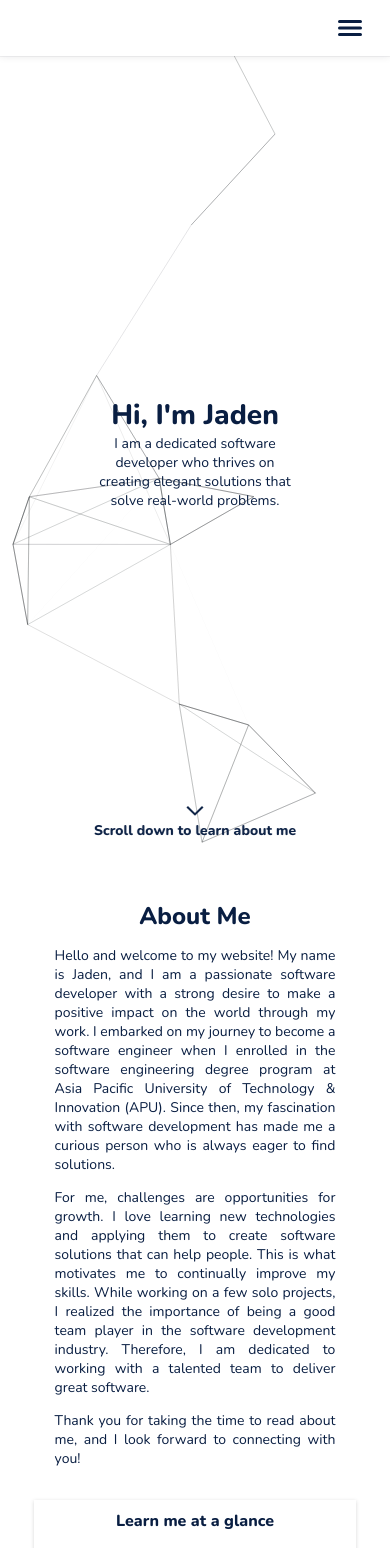
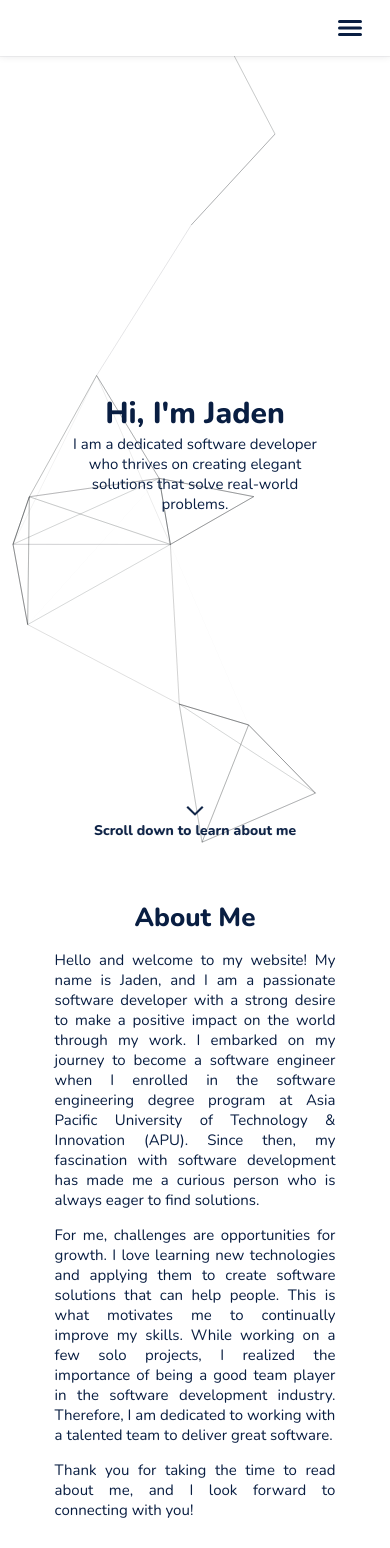
Before and after one commit to soozkai/portfolio-website, a React (Create React App) app: page / in a window 390 px wide. Shown: the top 1548 px of the page. Built offline with nearby package versions, Linux system fonts and the light colour scheme.

Commit message:
optimise mobile experience

```diff
--- a/src/Components/Contact.js
+++ b/src/Components/Contact.js
@@ -25,8 +25,8 @@ const Contact = ({reference}) => {
         'margin':'0 5px',
         'fill':'#FFFFFF'
     }:{
-        'width':'20px',
-        'height':'20px',
+        'width':'30px',
+        'height':'30px',
         'padding':'6px',
         'border': '2px solid #FFFFFF',
         'borderRadius': '50%',
--- a/src/index.css
+++ b/src/index.css
@@ -12,28 +12,25 @@ body {
 }
 @media screen and (max-width: 425px){
   .about-me p{
-    text-align:justify;
-  }
-  .contact-container h1{
-    font-size: 20px !important;
+    text-align: justify;
   }
   .contact-container p{
-    font-size: 12px !important;
+    font-size: 16px !important;
   }
   .modal-text p{
-    text-align: justify;
+    text-align: left;
   }
 }
 
 @media screen and (max-width: 820px){
   p{
-    font-size: 14px !important;
+    font-size: 15px !important;
   }
   h1{
-    font-size: 28px !important;
+    font-size: 30px !important;
   }
   h2{
-    font-size: 24px !important;
+    font-size: 26px !important;
   }
   .scroll-hint-arrow {
     border-width: 0 0 2px 2px !important;
@@ -64,7 +61,7 @@ body {
     height: 70px;
   }
   .skill-block h4{
-    font-size: 16px;
+    font-size: 18px;
   }
   .project-card{
     margin: 0.75em !important;
@@ -73,7 +70,7 @@ body {
     font-size: 20px !important;
   }
   .modal-lists{
-    font-size: 14px !important;
+    font-size: 15px !important;
   }
 }
 @media screen and (max-width: 650px){
@@ -180,7 +177,7 @@ h2{
 
 .home {
   height: calc(100vh - 50px);
-  width: 50%;
+  width: 70%;
   margin: auto;
   position: relative;
 }
```
